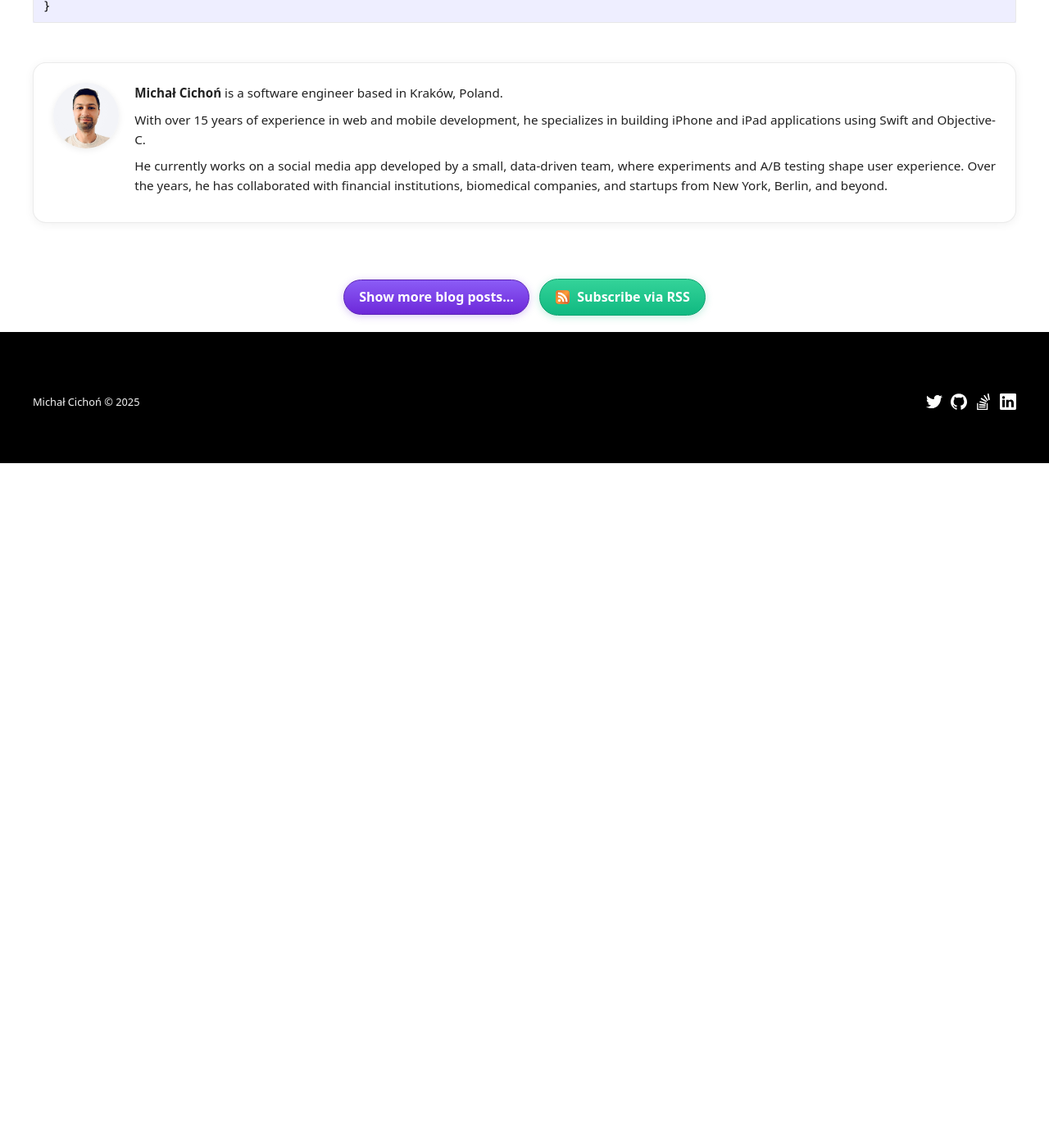
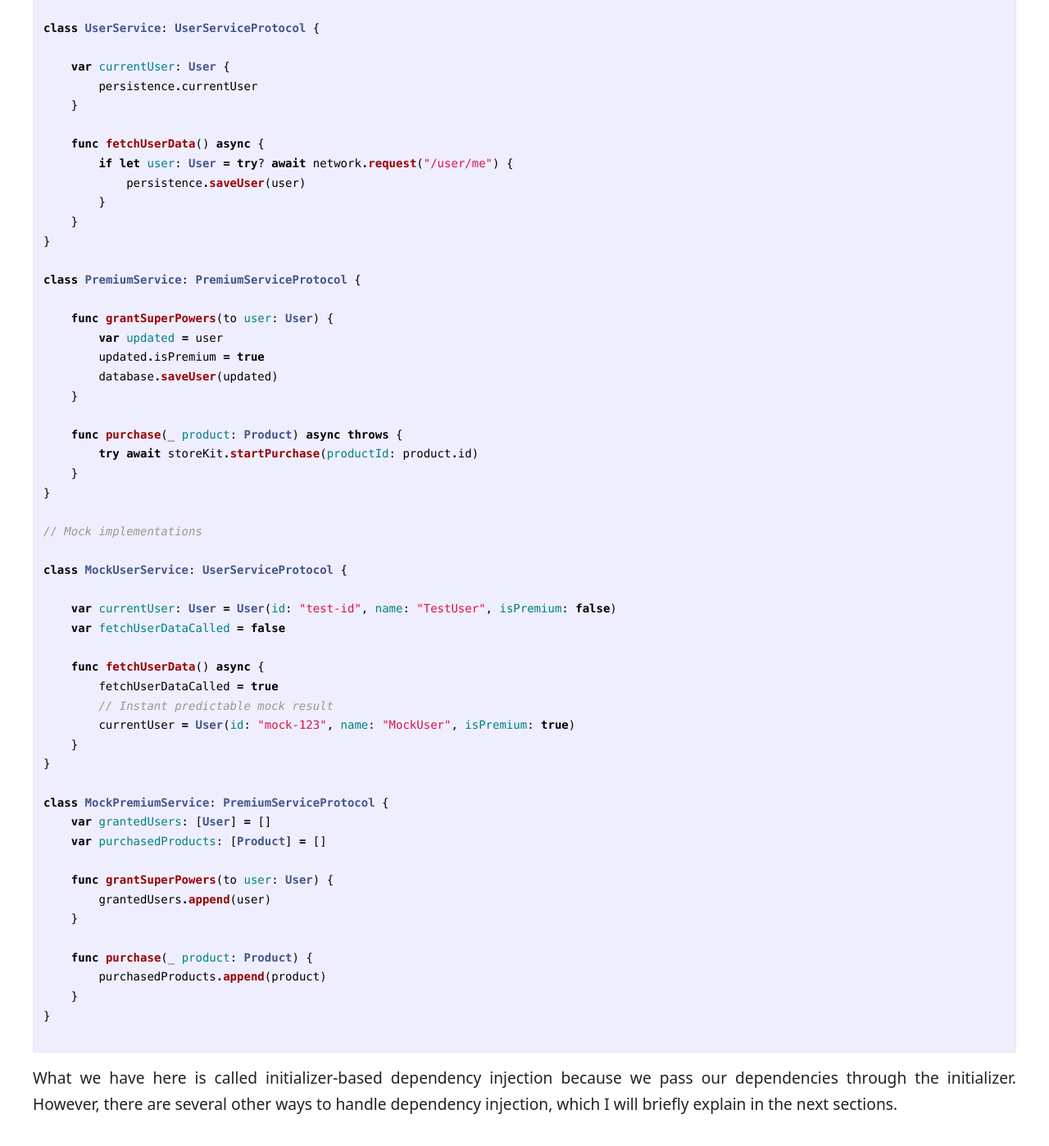
Before and after one commit to michalcichon/michalcichon.github.io, a Jekyll site: the page built from _posts/2025-11-25-dependency-injection-patterns-in-swift.md, in a window 1280 px wide and 1400 px high, scrolled down 4164 px. Shown: the whole window at 82% size. Built offline with Jekyll 4.4.1, drawn with Linux system fonts in a browser that asks for light colours; comment, search, counter and statistics services are not loaded; before the commit the page ends 4729 px from its top, so only the background shows below that; some of the changed text lies outside the part shown.

Commit message:
wip new article

````diff
--- a/_posts/2025-11-25-dependency-injection-patterns-in-swift.md
+++ b/_posts/2025-11-25-dependency-injection-patterns-in-swift.md
@@ -20,7 +20,7 @@ One of the biggest advantages of using dependency injection is that it makes our
 
 By depending on abstractions rather than concrete implementations, each component can focus solely on its own responsibilities, without knowing the details of how other parts of the system are managed. This makes it easier to reuse components across different parts of an app. We can easily replace services with mocks during testing or switch implementations when requirements change.
 
-## Simple example
+## Basic example of how to use initializer-based dependency injection
 
 Imagine that we use in our `ViewModel`, a couple of services which are singletons. Instead of referencing them directly in the method definition like this:
 
@@ -121,6 +121,7 @@ Then we can implement MockUserService and the real UserService independently, wi
 ```swift
 
 // Protocols
+
 protocol UserServiceProtocol {
     var currentUser: User { get }
     func fetchUserData() async
@@ -135,5 +136,57 @@ protocol PremiumServiceProtocol {
 
 class UserService: UserServiceProtocol {
 
+    var currentUser: User {
+        persistence.currentUser
+    }
+
+    func fetchUserData() async {
+        if let user: User = try? await network.request("/user/me") {
+            persistence.saveUser(user)
+        }
+    }
 }
+
+class PremiumService: PremiumServiceProtocol {
+
+    func grantSuperPowers(to user: User) {
+        var updated = user
+        updated.isPremium = true
+        database.saveUser(updated)
+    }
+
+    func purchase(_ product: Product) async throws {
+        try await storeKit.startPurchase(productId: product.id)
+    }
+}
+
+// Mock implementations
+
+class MockUserService: UserServiceProtocol {
+
+    var currentUser: User = User(id: "test-id", name: "TestUser", isPremium: false)
+    var fetchUserDataCalled = false
+
+    func fetchUserData() async {
+        fetchUserDataCalled = true
+        // Instant predictable mock result
+        currentUser = User(id: "mock-123", name: "MockUser", isPremium: true)
+    }
+}
+
+class MockPremiumService: PremiumServiceProtocol {
+    var grantedUsers: [User] = []
+    var purchasedProducts: [Product] = []
+
+    func grantSuperPowers(to user: User) {
+        grantedUsers.append(user)
+    }
+
+    func purchase(_ product: Product) {
+        purchasedProducts.append(product)
+    }
+}
+
 ```
+
+What we have here is called initializer-based dependency injection because we pass our dependencies through the initializer. However, there are several other ways to handle dependency injection, which I will briefly explain in the next sections.
````
